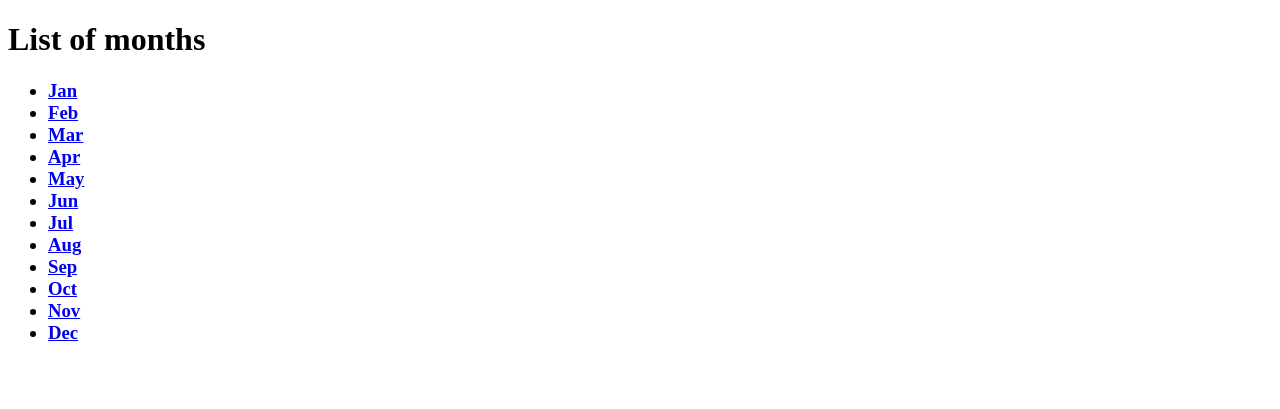
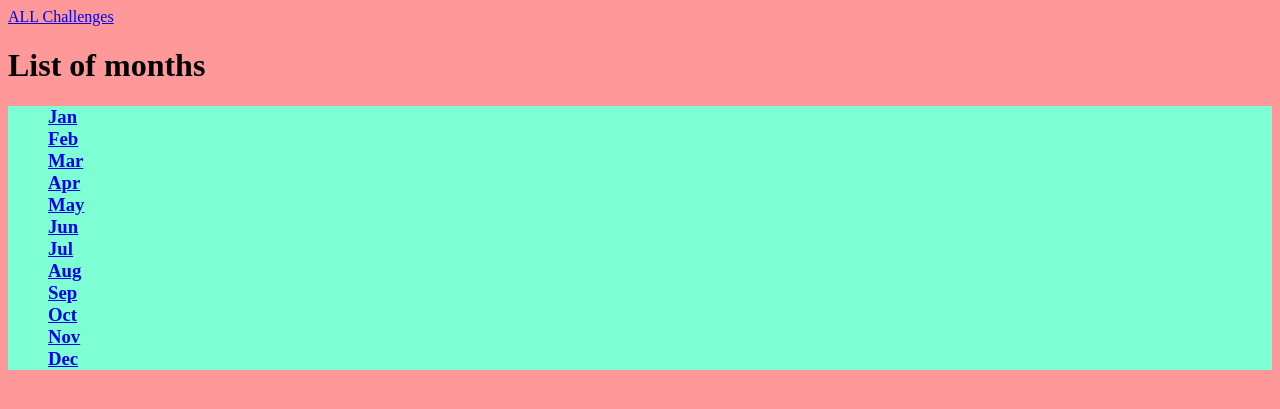
Before and after one commit to Dikshit28/Django-Course, a Django app: page /challenges/ in a window 1280 px wide. Shown: the top 409 px of the page. Run offline with Django 3.2, Linux system fonts and the light colour scheme.

Commit message:
learning project end

```diff
--- /dev/null
+++ b/monthly_challenges/challenges/static/challenges/challenges.css
@@ -0,0 +1,4 @@
+ul {
+  list-style: none;
+  background-color: aquamarine;
+}
--- a/monthly_challenges/challenges/templates/challenges/challenge.html
+++ b/monthly_challenges/challenges/templates/challenges/challenge.html
@@ -1,9 +1,10 @@
 {% extends 'base.html' %}
 
 {% block title %}
-    {{ month|title }}
+    {{ month|title }} Challenge
 {% endblock title %}
 {% block content %}
+    {% include 'challenges/includes/header.html' %}
     <h1>Challenge of {{ month|title }} month</h1>
     <h3>{{ text }}</h3>
 {% endblock content %}
--- /dev/null
+++ b/monthly_challenges/challenges/templates/challenges/includes/header.html
@@ -0,0 +1,5 @@
+<header>
+    <nav>
+    <a href="{% url 'main' %}">ALL Challenges</a>
+    </nav>
+</header>
--- a/monthly_challenges/challenges/templates/challenges/index.html
+++ b/monthly_challenges/challenges/templates/challenges/index.html
@@ -1,9 +1,14 @@
 {% extends 'base.html' %}
+{% load static %}
 
+{% block css %}
+<link rel='stylesheet' href='{% static "challenges/challenges.css" %}'>
+{% endblock css %}
 {% block title %}
-    Index
+    monthly challenges
 {% endblock title %}
 {% block content %}
+    {% include 'challenges/includes/header.html' %}
     <h1>List of months</h1>
     <h3><ul>
         {% for month in months  %}
--- a/monthly_challenges/challenges/urls.py
+++ b/monthly_challenges/challenges/urls.py
@@ -4,5 +4,5 @@ from . import views
 urlpatterns=[
     path("<int:month>",views.intindex),
     path("<str:month>",views.index,name="monthly-challenges"),
-    path("",views.month_list),
+    path("",views.month_list,name="main"),
 ]
--- a/monthly_challenges/challenges/views.py
+++ b/monthly_challenges/challenges/views.py
@@ -1,7 +1,7 @@
 from django.shortcuts import render
-from django.http import HttpResponse,HttpResponseNotFound, response,HttpResponseRedirect
+from django.http import HttpResponse,HttpResponseNotFound, response,HttpResponseRedirect,Http404
 from django.urls import reverse
-#from django.template.loader import render_to_string
+from django.template.loader import render_to_string
 # Create your views here.
 
 monthly_tasks={
@@ -28,7 +28,7 @@ def intindex(request,month):
 
 def index(request,month):
     res=None
-    if month in monthly_tasks.keys():
+    try:
         res=monthly_tasks[month]
         #res=render_to_string("challenges/challenge.html")
         '''3rd argument sent for dynamic rendering of HTML template'''
@@ -36,8 +36,8 @@ def index(request,month):
             "text":res,
             "month":month
             })
-    else:
-        return HttpResponseNotFound("Not in the list")
+    except:
+        raise Http404()
 
 
 def month_list(request):
--- a/monthly_challenges/monthly_challenges/settings.py
+++ b/monthly_challenges/monthly_challenges/settings.py
@@ -122,6 +122,9 @@ USE_TZ = True
 # https://docs.djangoproject.com/en/3.2/howto/static-files/
 
 STATIC_URL = '/static/'
+STATICFILES_DIRS=[
+    BASE_DIR / "static"
+]
 
 # Default primary key field type
 # https://docs.djangoproject.com/en/3.2/ref/settings/#default-auto-field
--- /dev/null
+++ b/monthly_challenges/static/stylesheet.css
@@ -0,0 +1,3 @@
+html {
+  background-color: rgba(255, 0, 0, 0.4);
+}
--- a/monthly_challenges/templates/base.html
+++ b/monthly_challenges/templates/base.html
@@ -1,3 +1,5 @@
+{% load static %}
+
 <!DOCTYPE html>
 <html lang="en">
 
@@ -6,6 +8,8 @@
         <meta http-equiv="X-UA-Compatible" content="IE=edge">
         <meta name="viewport" content="width=device-width, initial-scale=1.0">
         <title>{% block title %}My Challenges{% endblock title %}</title>
+        <link rel="stylesheet" href="{% static 'stylesheet.css' %}">
+        {% block css %}{% endblock css %}
     </head>
 
     <body>
```
Also changed, not shown: monthly_challenges/templates/404.html (added, +9 -0 lines).
